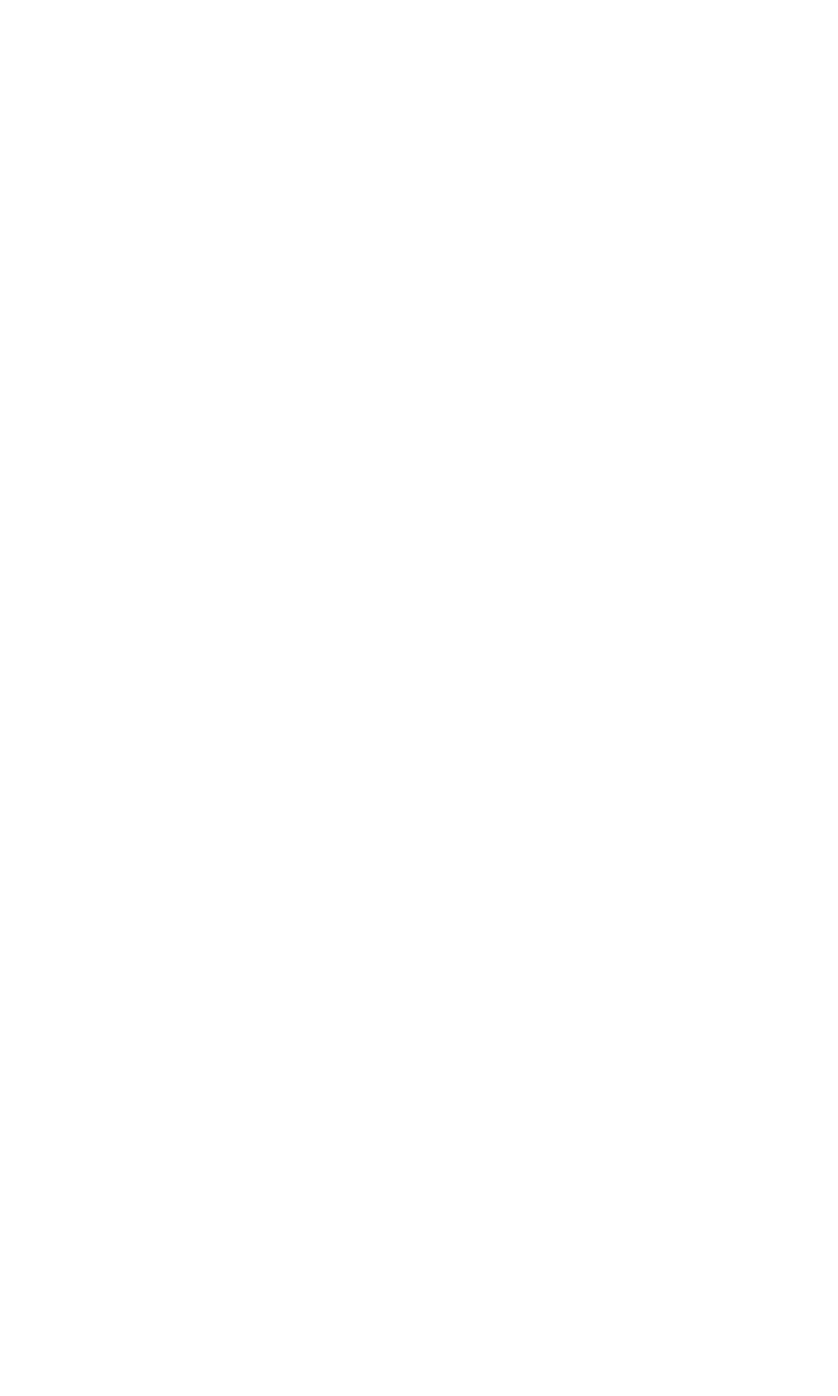
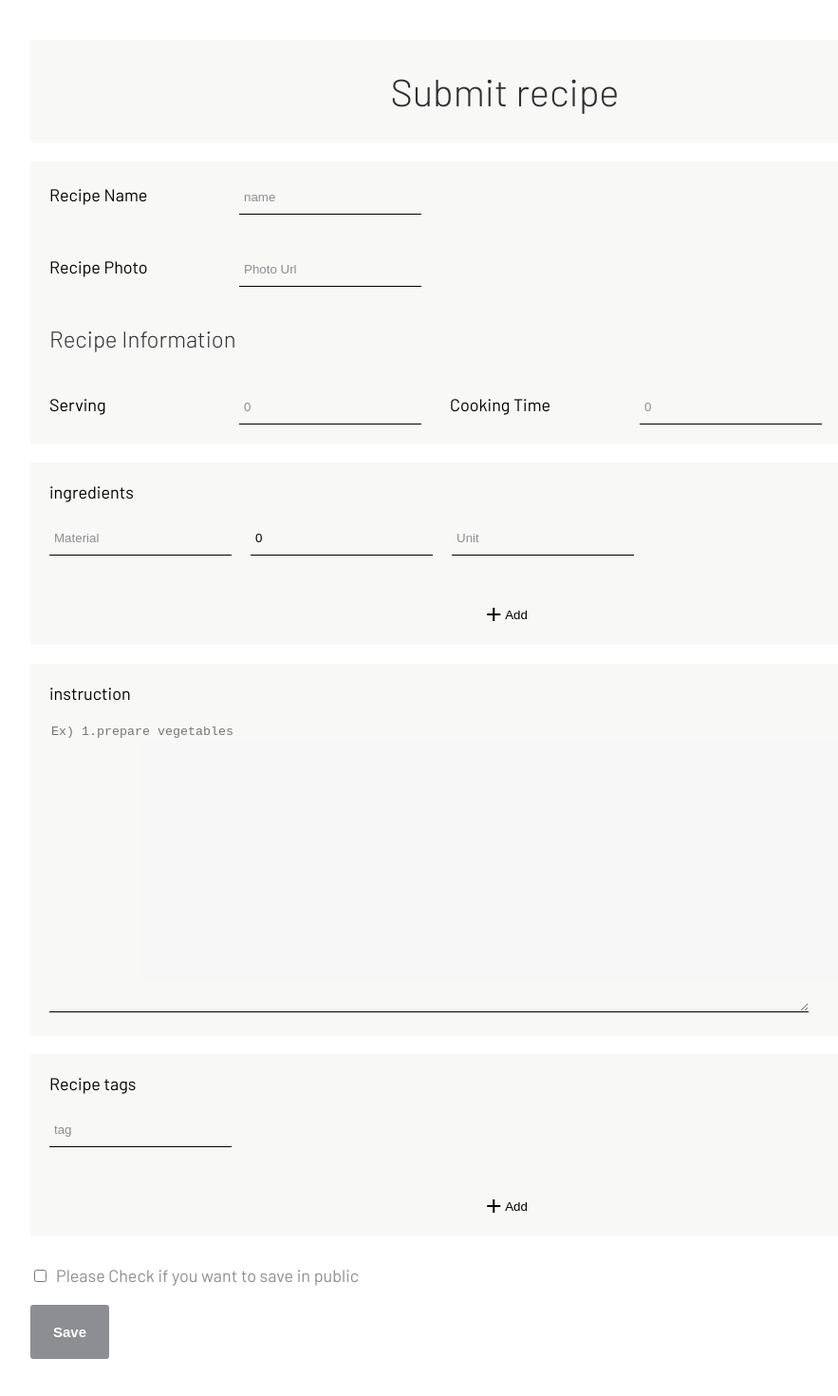
Before and after one commit to JCheyoon/Begopa_ts, a React (Create React App) app: page /submit in a window 1280 px wide. Shown: the part 238-1708 px from the top of the page at 95% size, without its empty margins (108-991 px from the left). Before the commit the page ends 800 px from the top, so only its background shows below. Built offline with nearby package versions, Linux system fonts and the light colour scheme.

Commit message:
update submit recipe

```diff
--- a/src/Routes/SubmitRecipe.tsx
+++ b/src/Routes/SubmitRecipe.tsx
@@ -1,10 +1,19 @@
-import { Page } from "../Components/Page/Page.style";
-import { SubmitRecipeContainer } from "./SubmitRecipe.style";
+import { Button, Page } from "../Components/Page/Page.style";
+import {
+  AddItemButton,
+  ListItemsContainer,
+  RemoveItemButton,
+  SubmitRecipeContainer,
+  SubmitRecipeInput,
+  SubmitRecipeSection,
+} from "./SubmitRecipe.style";
 import { Formik } from "formik";
+import { Ingredient } from "../Context/Types";
+import { useRef, useState } from "react";
 interface Props {
   isEditMode?: Boolean;
 }
-const initialIngredient = { amount: "", unit: "", material: "" };
+const initialIngredient: Ingredient = { amount: 0, unit: "", material: "" };
 
 const initialValues = {
   name: "",
@@ -18,14 +27,34 @@ const initialValues = {
 };
 
 const SubmitRecipe = ({ isEditMode }: Props) => {
+  const [loading, setLoading] = useState<boolean>(false);
+  const formRef = useRef(null);
+
   const submitForm = () => {
     console.log("submit");
   };
 
+  const removeIngredientHandler = (index: number) => {
+    if (!formRef?.current) return;
+    const { values, setFieldValue } = formRef.current;
+    const newIngredients = [...values.ingredients];
+    newIngredients.splice(index, 1);
+    setFieldValue("ingredients", newIngredients);
+  };
+
+  const addIngredientHandler = () => {};
+  const removeTagHandler = (index) => {};
+
+  const addTagHandler = () => {};
+
   return (
     <Page>
       <SubmitRecipeContainer>
-        <Formik initialValues={initialValues} onSubmit={submitForm}>
+        <Formik
+          initialValues={initialValues}
+          onSubmit={submitForm}
+          innerRef={formRef}
+        >
           {({
             values,
             handleChange,
@@ -34,7 +63,201 @@ const SubmitRecipe = ({ isEditMode }: Props) => {
             errors,
             touched,
             isValid,
-          }) => <form onSubmit={handleSubmit}></form>}
+          }) => (
+            <form onSubmit={handleSubmit}>
+              <SubmitRecipeSection className="header">
+                <h1>{isEditMode ? "Edit recipe" : "Submit recipe"}</h1>
+              </SubmitRecipeSection>
+              <SubmitRecipeSection className="info">
+                <SubmitRecipeInput>
+                  <label>Recipe Name</label>
+                  <input
+                    className={touched.name && errors.name ? "error" : ""}
+                    placeholder="name"
+                    type="text"
+                    onChange={handleChange}
+                    onBlur={handleBlur}
+                    value={values.name}
+                    name="name"
+                  />
+                </SubmitRecipeInput>
+                <SubmitRecipeInput>
+                  <label>Recipe Photo</label>
+                  <input
+                    className={
+                      touched.photoUrl && errors.photoUrl ? "error" : ""
+                    }
+                    placeholder="Photo Url"
+                    type="text"
+                    onChange={handleChange}
+                    onBlur={handleBlur}
+                    value={values.photoUrl}
+                    name="photoUrl"
+                  />
+                </SubmitRecipeInput>
+                <h2>Recipe Information</h2>
+
+                <SubmitRecipeInput>
+                  <label>Serving</label>
+                  <input
+                    className={
+                      touched.servings && errors.servings ? "error" : ""
+                    }
+                    placeholder="0"
+                    onBlur={handleBlur}
+                    type="number"
+                    min="1"
+                    onChange={handleChange}
+                    name="servings"
+                    value={values.servings}
+                  />
+                  <label>Cooking Time</label>
+                  <input
+                    className={
+                      touched.cookingTime && errors.cookingTime ? "error" : ""
+                    }
+                    placeholder="0"
+                    type="text"
+                    onChange={handleChange}
+                    onBlur={handleBlur}
+                    value={values.cookingTime}
+                    name="cookingTime"
+                  />
+                </SubmitRecipeInput>
+              </SubmitRecipeSection>
+              <SubmitRecipeSection className="ingredients">
+                <label>ingredients</label>
+                {values.ingredients.map((ingredient, index) => (
+                  <ListItemsContainer key={index}>
+                    <input
+                      className={
+                        touched?.ingredients &&
+                        touched.ingredients[index]?.material &&
+                        errors?.ingredients &&
+                        (errors.ingredients[index] as any)?.material
+                          ? "error"
+                          : ""
+                      }
+                      placeholder="Material"
+                      type="text"
+                      onChange={handleChange}
+                      onBlur={handleBlur}
+                      name={`ingredients.[${index}].material`}
+                      value={values.ingredients[index].material}
+                    />
+                    <input
+                      className={
+                        touched?.ingredients &&
+                        touched.ingredients[index]?.amount &&
+                        errors?.ingredients &&
+                        (errors.ingredients[index] as any)?.amount
+                          ? "error"
+                          : ""
+                      }
+                      placeholder="Amount"
+                      type="number"
+                      onChange={handleChange}
+                      onBlur={handleBlur}
+                      name={`ingredients.[${index}].amount`}
+                      value={values.ingredients[index].amount}
+                    />
+                    <input
+                      className={
+                        touched?.ingredients &&
+                        touched.ingredients[index]?.unit &&
+                        errors?.ingredients &&
+                        (errors.ingredients[index] as any)?.unit
+                          ? "error"
+                          : ""
+                      }
+                      placeholder="Unit"
+                      type="text"
+                      onChange={handleChange}
+                      onBlur={handleBlur}
+                      name={`ingredients.[${index}].unit`}
+                      value={values.ingredients[index].unit}
+                    />
+                    {values.ingredients.length === 1 && index === 0 ? null : (
+                      <RemoveItemButton
+                        onClick={() => removeIngredientHandler(index)}
+                        type="button"
+                      >
+                        <span className="material-symbols-outlined">close</span>
+                      </RemoveItemButton>
+                    )}
+                  </ListItemsContainer>
+                ))}
+                <AddItemButton onClick={addIngredientHandler} type="button">
+                  <span className="material-symbols-outlined">add</span>
+                  <span>Add</span>
+                </AddItemButton>
+              </SubmitRecipeSection>
+              <SubmitRecipeSection className="instruction">
+                <SubmitRecipeInput className="instruction">
+                  <label>instruction</label>
+                  <textarea
+                    className={
+                      touched.instructions && errors.instructions ? "error" : ""
+                    }
+                    placeholder="Ex) 1.prepare vegetables"
+                    rows="20"
+                    onBlur={handleBlur}
+                    onChange={handleChange}
+                    name="instructions"
+                    value={values.instructions}
+                  />
+                </SubmitRecipeInput>
+              </SubmitRecipeSection>
+              <SubmitRecipeSection className="tag">
+                <label>Recipe tags</label>
+                {values.tags.map((tag, index) => (
+                  <ListItemsContainer key={index}>
+                    <input
+                      className={touched.tags && errors.tags ? "error" : ""}
+                      placeholder="tag"
+                      type="text"
+                      onBlur={handleBlur}
+                      onChange={handleChange}
+                      name={`tags.[${index}]`}
+                      value={values.tags[index]}
+                    />
+                    {values.tags.length === 1 && index === 0 ? null : (
+                      <RemoveItemButton
+                        onClick={() => removeTagHandler(index)}
+                        type="button"
+                      >
+                        <span className="material-symbols-outlined">close</span>
+                      </RemoveItemButton>
+                    )}
+                  </ListItemsContainer>
+                ))}
+                <AddItemButton onClick={addTagHandler} type="button">
+                  <span className="material-symbols-outlined">add</span>
+                  <span>Add</span>
+                </AddItemButton>
+              </SubmitRecipeSection>
+              <SubmitRecipeSection className="bottom">
+                <SubmitRecipeInput className="checkBox">
+                  <input
+                    type="checkbox"
+                    name="public"
+                    id="public"
+                    checked={values.public}
+                    onChange={handleChange}
+                  />
+                  <label htmlFor="public">
+                    Please Check if you want to save in public
+                  </label>
+                </SubmitRecipeInput>
+              </SubmitRecipeSection>
+              <Button
+                type="submit"
+                disabled={loading || !Object.values(touched).length || !isValid}
+              >
+                Save
+              </Button>
+            </form>
+          )}
         </Formik>
       </SubmitRecipeContainer>
     </Page>
```
